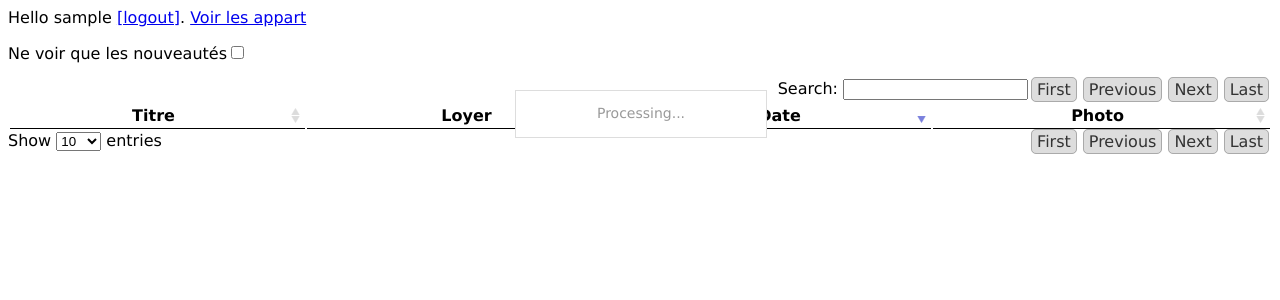
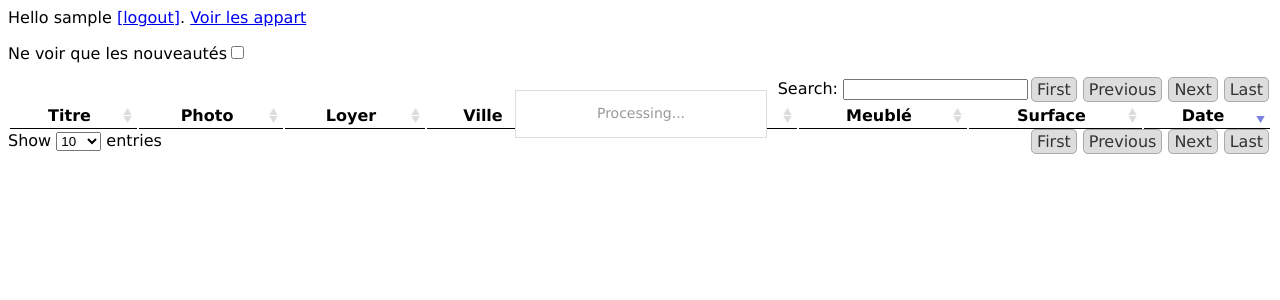
Before and after one commit to ClementNotin/lebonsite, a Flask app: page /apparts/ in a window 1280 px wide. Shown: the top 300 px of the page. Run offline with Flask 2, Linux system fonts and the light colour scheme; a user stored in the database is signed in; data that the repository does not hold is empty; parts of the project's set-up code (start-up, migrations or seed data) failed here and were passed over.

Commit message:
Ajout de pleins de colonnes dans le tableau

```diff
--- a/templates/apparts.html
+++ b/templates/apparts.html
@@ -19,10 +19,10 @@
                 "bjQueryUI":true,
                 "sAjaxSource":API_SOURCE + "?only_news=" + $("#only_news")[0].checked,
                 "aaSorting":[
-                    [2, 'desc']
+                    [8, 'desc']
                 ],
                 "sDom":'ipfrtpl',
-                "bStateSave":true
+                "bStateSave":false
             });
 
             $("#only_news").change(function () {
@@ -37,9 +37,14 @@
         <thead>
         <tr>
             <th>Titre</th>
+            <th>Photo</th>
             <th>Loyer</th>
+            <th>Ville</th>
+            <th>CP</th>
+            <th>Pièces</th>
+            <th>Meublé</th>
+            <th>Surface</th>
             <th>Date</th>
-            <th>Photo</th>
         </tr>
         </thead>
         <tfoot>
--- a/views.py
+++ b/views.py
@@ -17,7 +17,7 @@ def index():
 
 @app.route("/api/apparts/")
 def api_apparts():
-    datatable = DataTablesServer(request, ["titre", "loyer", "date", "photos"], Appartement)
+    datatable = DataTablesServer(request, ["titre", "photos", "loyer", "ville", "cp", "pieces", "meuble", "surface", "date"], Appartement)
     results = datatable.output_result()
     return json.dumps(results)
 
```
